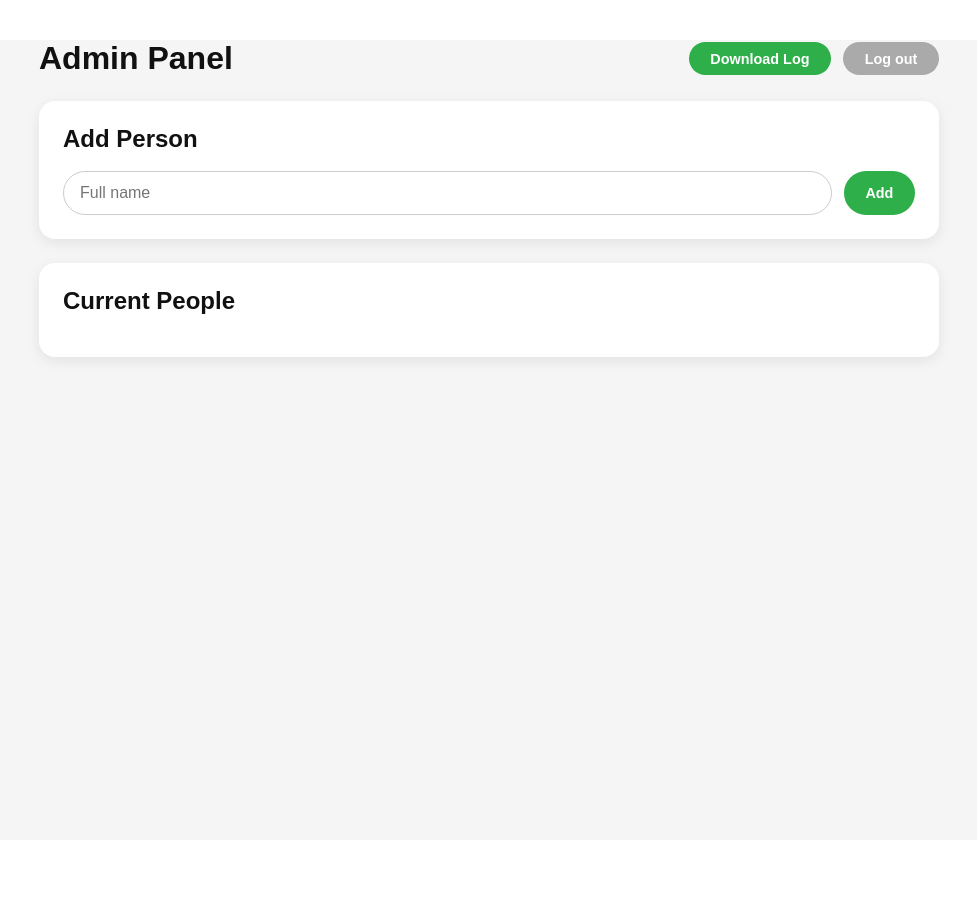
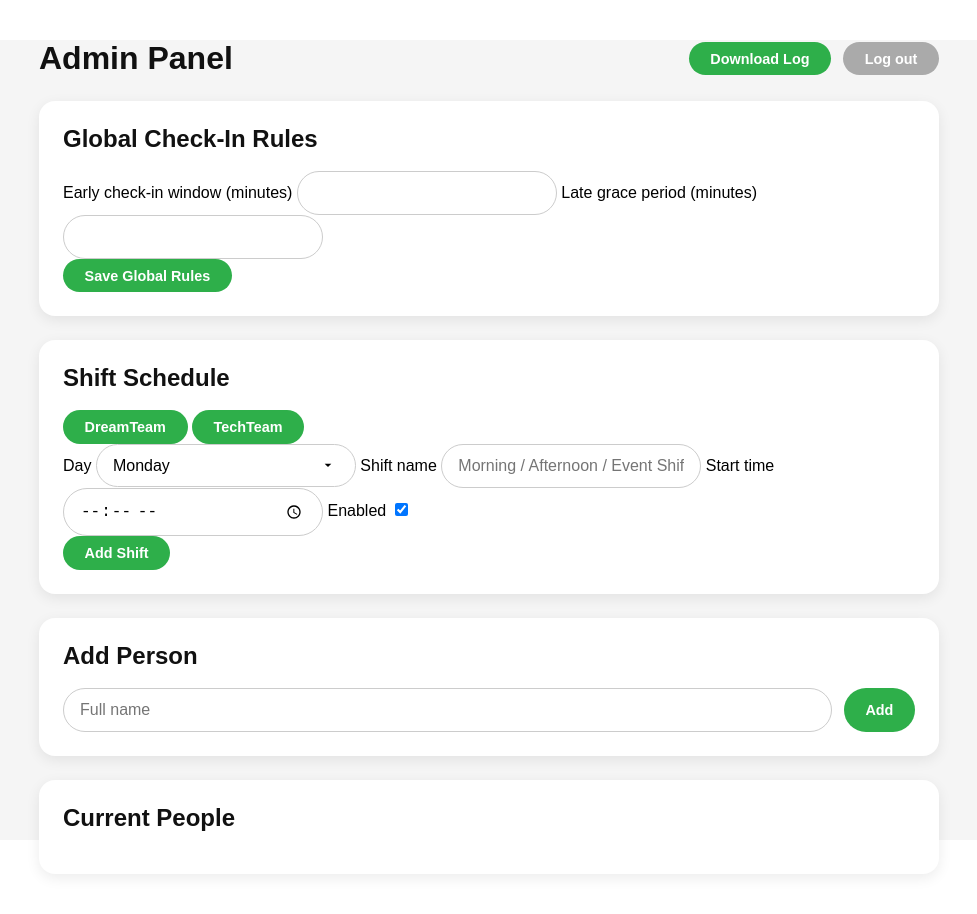
Before and after one commit to DesignLabCheck-In/Check-In-System-UPDATE-, a website: page public/admin.html in a window 1280 px wide. Shown: the whole page, without its empty margins (151-1128 px from the left). Before the commit the page ends 840 px from the top, so only its background shows below. Drawn offline with Linux system fonts and the light colour scheme; no server answers.

Commit message:
Update admin.html

```diff
--- a/public/admin.html
+++ b/public/admin.html
@@ -17,6 +17,72 @@
     </div>
 
     <section class="admin-card">
+      <h2>Global Check-In Rules</h2>
+      <form id="settings-form" class="settings-form">
+        <div class="settings-grid">
+          <label class="settings-field">
+            <span>Early check-in window (minutes)</span>
+            <input id="early_checkin_minutes" type="number" min="0" class="admin-input" />
+          </label>
+
+          <label class="settings-field">
+            <span>Late grace period (minutes)</span>
+            <input id="late_grace_minutes" type="number" min="0" class="admin-input" />
+          </label>
+        </div>
+
+        <div class="settings-actions">
+          <button type="submit">Save Global Rules</button>
+        </div>
+      </form>
+    </section>
+
+    <section class="admin-card">
+      <h2>Shift Schedule</h2>
+
+      <div class="team-tabs">
+        <button id="tab-DT" class="team-tab active" type="button" data-team="DT">DreamTeam</button>
+        <button id="tab-TT" class="team-tab" type="button" data-team="TT">TechTeam</button>
+      </div>
+
+      <div class="admin-shift-toolbar">
+        <label class="settings-field small">
+          <span>Day</span>
+          <select id="new-shift-weekday" class="admin-input">
+            <option value="1">Monday</option>
+            <option value="2">Tuesday</option>
+            <option value="3">Wednesday</option>
+            <option value="4">Thursday</option>
+            <option value="5">Friday</option>
+            <option value="6">Saturday</option>
+            <option value="7">Sunday</option>
+          </select>
+        </label>
+
+        <label class="settings-field small">
+          <span>Shift name</span>
+          <input id="new-shift-name" class="admin-input" placeholder="Morning / Afternoon / Event Shift" />
+        </label>
+
+        <label class="settings-field small">
+          <span>Start time</span>
+          <input id="new-shift-time" type="time" class="admin-input" />
+        </label>
+
+        <label class="settings-field checkbox-field">
+          <span>Enabled</span>
+          <input id="new-shift-active" type="checkbox" checked />
+        </label>
+
+        <div class="shift-toolbar-button-wrap">
+          <button id="add-shift" type="button">Add Shift</button>
+        </div>
+      </div>
+
+      <div id="shift-groups"></div>
+    </section>
+
+    <section class="admin-card">
       <h2>Add Person</h2>
       <div class="admin-add-row">
         <input id="new-name" class="admin-input" placeholder="Full name" />
@@ -28,6 +94,8 @@
       <h2>Current People</h2>
       <ul id="people-list" class="people-list"></ul>
     </section>
+
+    <div id="admin-feedback" class="admin-feedback" style="display: none;"></div>
   </div>
 
   <script src="admin.js"></script>
```
